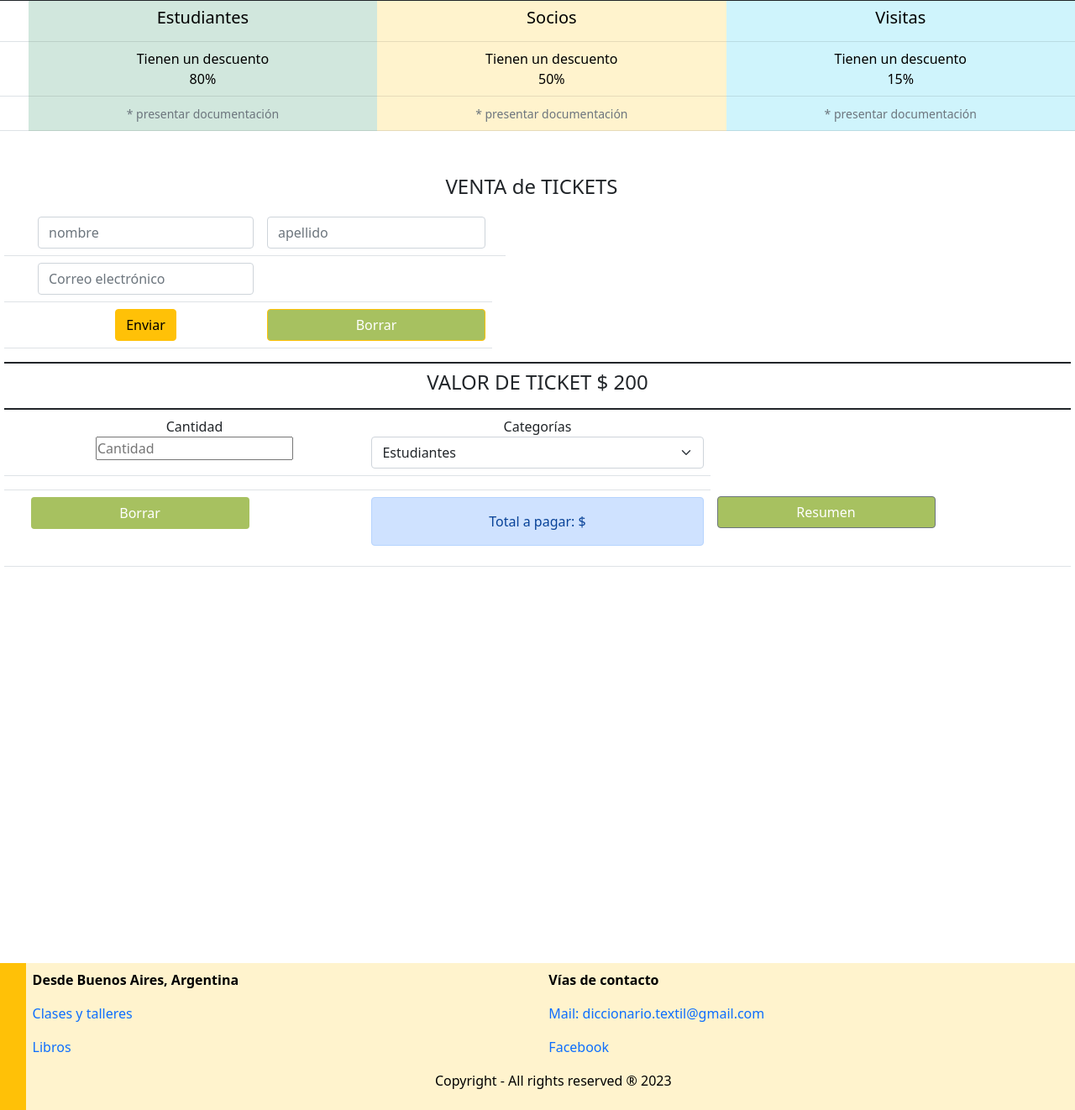
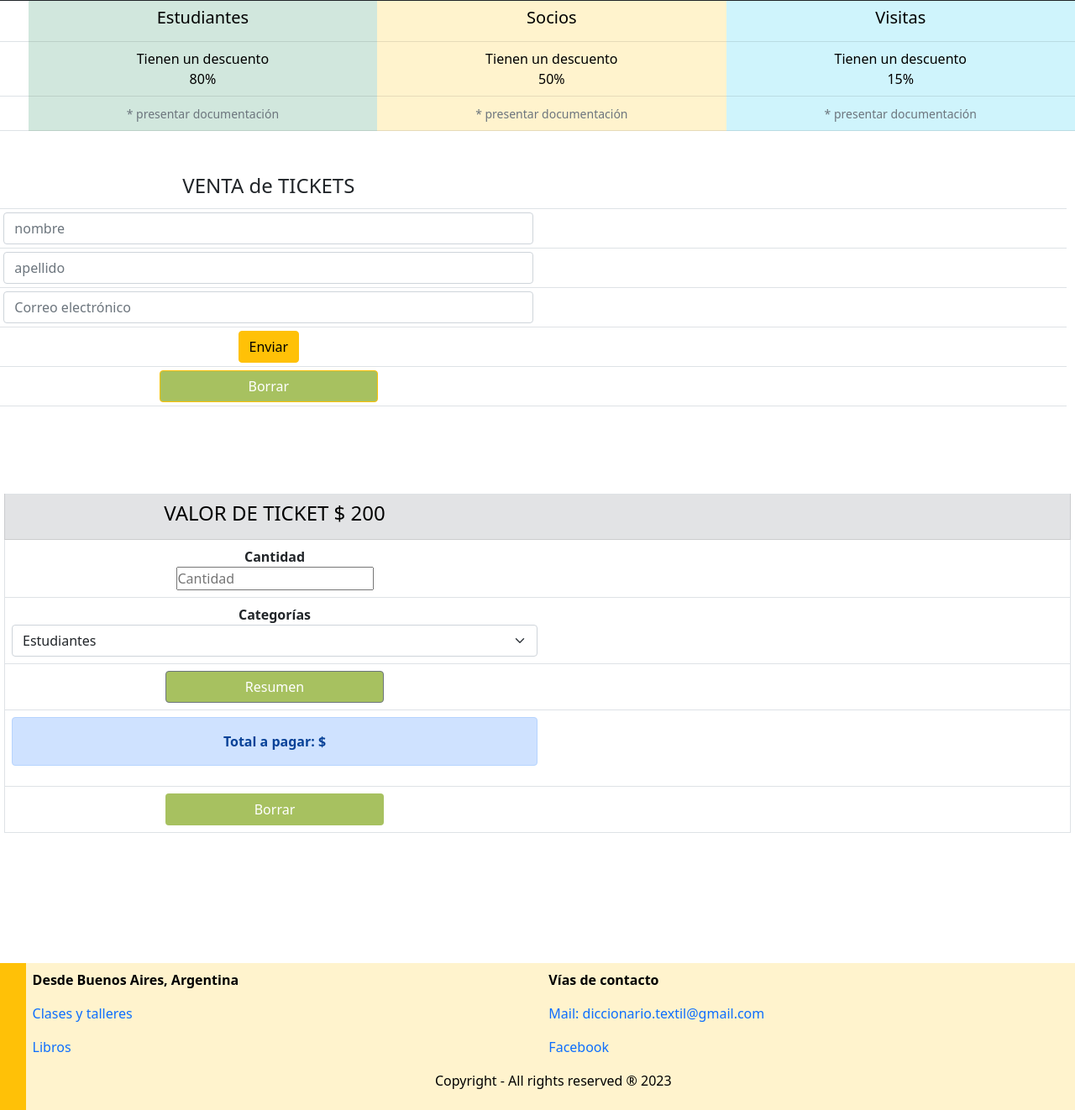
Before and after one commit to IsabelIMTextil/phpintegrador1, a PHP site: page /tickets.php in a window 1280 px wide. Shown: the part 138-1460 px from the top of the page at 84% size. Run offline with PHP 8.4, Linux system fonts and the light colour scheme; lists and menus that the app fills with data are empty; some web fonts are replaced.

Commit message:
tickets más responsive que nunca

```diff
--- a/pages/form_tck.php
+++ b/pages/form_tck.php
@@ -1,84 +1,70 @@
 
 <body>
 
-<div class="table-responsive">
-  <table class="table">
+<div class="table">
+  <table class="table table-sm">
+  <tbody>
 
+  <tr> <th scope="row"><div class="col-md-6 text-center"> <h4>VENTA de TICKETS</h4></div> </th>
+  </tr>
 
+  <tr> <th scope="row"><div class="col-md-6 text-center"><input type="text" class="form-control" id="exampleFormControlInput1" placeholder="nombre" name="nombre" required></div></th>
+   </tr>
+
+    <tr>  <th scope="row"><div class="col-md-6 text-center"><input type="text" class="form-control" id="exampleFormControlInput1" placeholder="apellido" name="apellido" required></div></th>
+    </tr>
+
+    <tr>   <th scope="row"><div class="col-md-6 text-center"><input type="email" class="form-control" id="exampleFormControlInput1" placeholder="Correo electrónico" name="mail" required></div></th>
+     </tr>
+
+    <tr> <th scope="row"><div class="col-md-6 text-center"><button onclick="" id="enviar" type="submit" class="btn btn-warning text-center" value="Enviar">Enviar</button></div></th>
+      </tr>
+
+    <tr>   <th scope="row"><div class="col-md-6 text-center"><button onclick="" id="borrar" type="reset" class="btn btn-warning text-center" value="Borrar">Borrar</button></div></th>
+    </tr>
+  </tbody>
+</table>
+<br><br><br>
+</div>
+<!-- fin table venta-->
+<hr>
+
+<!-- tabla para valor -->
+<div class="table table-bordered">
+<table class="table">
   <tbody>
+    <tr class="table-secondary">
+      <th scope="row"><div class="col-md-6 text-center"><h4>VALOR DE TICKET $ 200</h4> </div> </th>
+    </tr>
+
     <tr>
-      <th scope="row"></th>
-      <td></td>
-      <td><input type="text" class="form-control" id="exampleFormControlInput1" placeholder="nombre" name="nombre" required></td>
+    <th scope="row"><div class="col-md-6 text-center"> <label for="cantidad">Cantidad</label> <br><input type="number" id="cantidad" placeholder="Cantidad" required> </div></th>
+    </tr>
 
-      <td><input type="text" class="form-control" id="exampleFormControlInput1" placeholder="apellido" name="apellido" required></td>
-      <td></td>
+  <tr>
+  <th scope="row"> <div class="col-md-6 text-center"><label for="categoria">Categorías</label> <br><select id="categoria" type="number" class="form-select" aria-label="Default select example">
+      <option value="estudiantes">Estudiantes</option>
+       <option value="socios">Socios</option>
+        <option value="visitas">Visitas</option>
+        </select></div></th>
     </tr>
     <tr>
-      <th scope="row"></th>
-      <td></td>
-      <td><input type="email" class="form-control" id="exampleFormControlInput1" placeholder="Correo electrónico" name="mail" required></td>
-      <td></td>
+      <th> <div class="col-md-6 text-center">
+  <button onclick="multiplicar()" id="resumen" type="button" class="btn btn-secondary text-center">Resumen</button> </div></th>
+    </tr>
+
+    <tr>
+    <th scope="row"><div class="col-md-6 text-center"><div class="alert alert-primary"  type="button" role="alert">Total a pagar: $ <span id="resultado"></span></div></div></th>
+
     </tr>
     <tr>
-      <th scope="row"></th>
-      <td></td>
-      <td><button onclick="" id="enviar" type="submit" class="btn btn-warning text-center" value="Enviar">Enviar</button> </td>
-      <td><button onclick="" id="borrar" type="reset" class="btn btn-warning text-center" value="Borrar">Borrar</button></td>
+      <th><div class="col-md-6 text-center">
+         <button id="borrar" type="reset" class="btn text-center" value="Borrar">Borrar</button>  </div> </th>
     </tr>
   </tbody>
 </table>
 </div>
-
-<!-- fin table -->
-
-
-<!-- tabla para valor -->
-
-<table class="table">
-  <caption></caption>
-  <thead>
-    <tr>
-      <th scope="col"></th>
-      <th scope="col"></th>
-     <th><h4>VALOR DE TICKET $ 200</h4></th>
-     <th scope="col"></th>
-    </tr>
-  </thead>
-  <tbody>
-    <tr>
-    <th scope="col"> </th>
-
-      <td> <label for="cantidad">Cantidad</label> <br><input type="number" id="cantidad" placeholder="Cantidad" required> </td>
-
-        <td> <label for="categoria">Categorías</label> <br><select id="categoria" type="number" class="form-select" aria-label="Default select example">
-                    <option value="estudiantes">Estudiantes</option>
-                    <option value="socios">Socios</option>
-                    <option value="visitas">Visitas</option>
-                    </select></td>
-    </tr>
-    <tr>
-      <th scope="row"></th>
-      <td> </td>
-      <td></td>
-    </tr>
-    <tr>
-      <th scope="row"></th>
-      <td> <div class="col-md-6 text-center">
-                  <button id="borrar" type="reset" class="btn text-center" value="Borrar">Borrar</button>
-          </div></td>
-          <td><div class="alert alert-primary"  type="button" role="alert">Total a pagar: $ <span id="resultado"></span></div></td>
-      <td> <div class="col-md-6 text-center">
-                  <button onclick="multiplicar()" id="resumen" type="button" class="btn btn-secondary text-center">Resumen</button> </td>
-      <td></td>
-    </tr>
-  </tbody>
-</table>
-
 <!-- fin valor tickets -->
-
-
-
 
 
 
--- a/pages/main_tck.php
+++ b/pages/main_tck.php
@@ -51,11 +51,7 @@
 </div>
 
 
-  <div class="container text-center">
-    <div class="column">
-      <h4>VENTA de TICKETS</h4>
-  </div>
-  </div>
+
 <br>
 
 </body>
```
